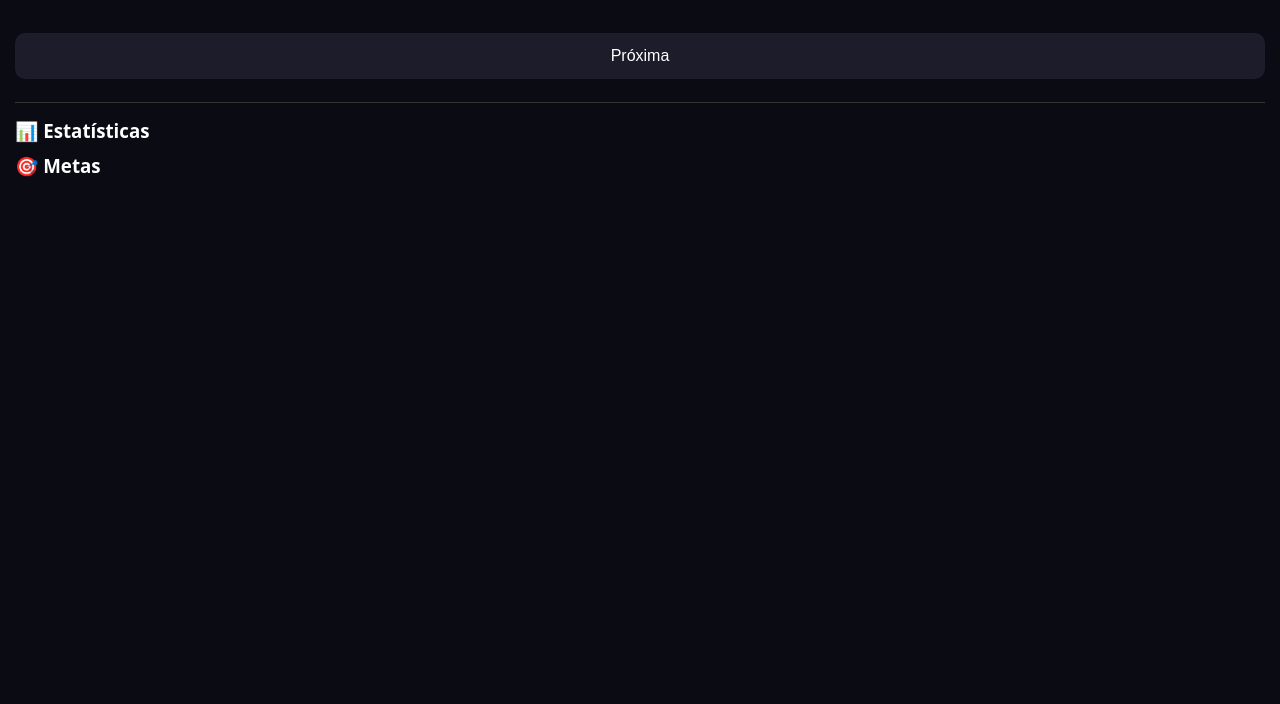
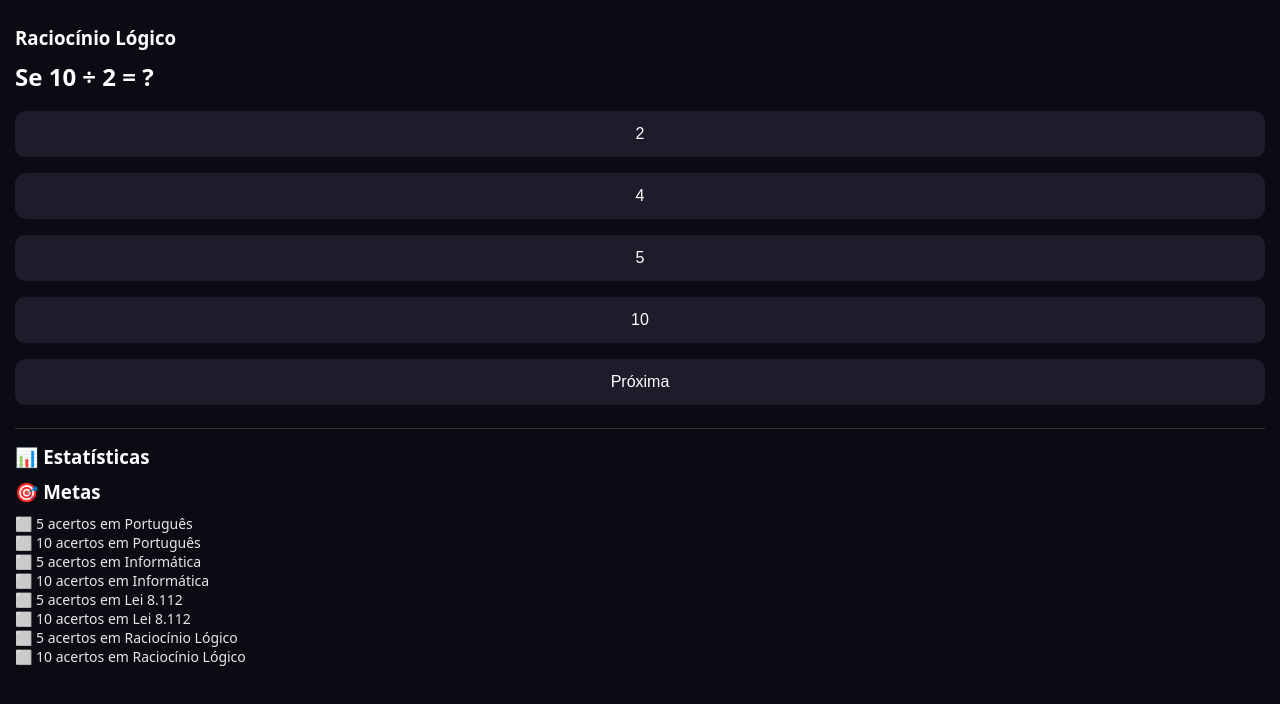
Before and after one commit to malabaal25/IFCE, a plain HTML site: page index.html in a window 1280 px wide. Drawn offline with Linux system fonts and the light colour scheme.

Commit message:
Update index.html

```diff
--- a/index.html
+++ b/index.html
@@ -4,6 +4,8 @@
 <meta charset="UTF-8">
 <meta name="viewport" content="width=device-width, initial-scale=1.0">
 <title>IFCE Questões</title>
+
+  <script src="questions.js"></script>
 
 <style>
 body {
@@ -48,7 +50,6 @@ hr { border:0; border-top:1px solid #333; margin:15px 0; }
 <h3>🎯 Metas</h3>
 <div id="goals"></div>
 
-<script src="questions.js"></script>
 <script>
 /* =======================
    ESTADO DO APP
@@ -145,7 +146,15 @@ function updateStatsUI(){
 function updateGoalsUI(){
   const g = document.getElementById("goals");
   g.innerHTML = "";
-  GOALS.forEach((m,i)=>{
+  GOALS.forEach(m=>{
     const ok = stats[m.c]?.ok || 0;
     const done = ok >= m.t;
-    g.innerHTML += `<div class="meta">${done?"✅":"⬜"} ${m.t} acertos em ${m.c}</div>`;
+    g.innerHTML += `<div class="meta">${done ? "✅" : "⬜"} ${m.t} acertos em ${m.c}</div>`;
+  });
+}
+
+show();
+</script>
+
+</body>
+</html>
```
